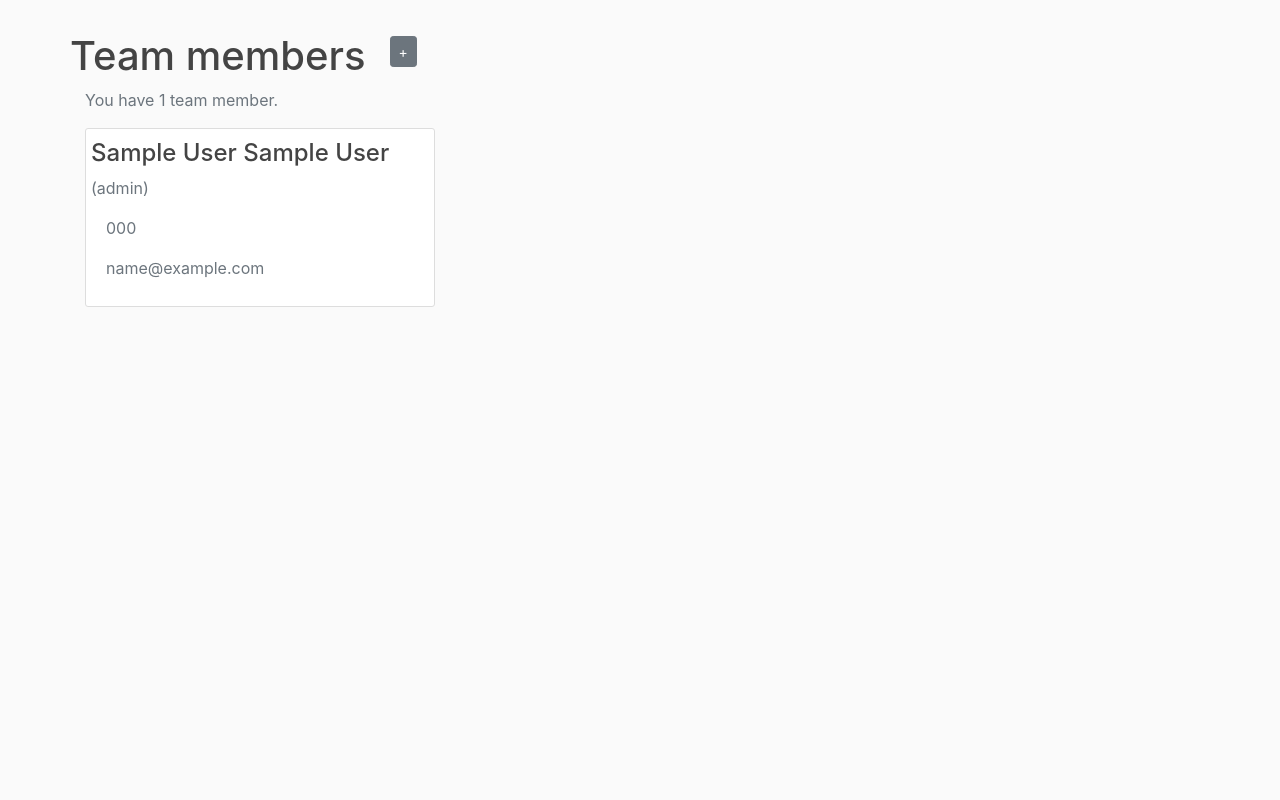
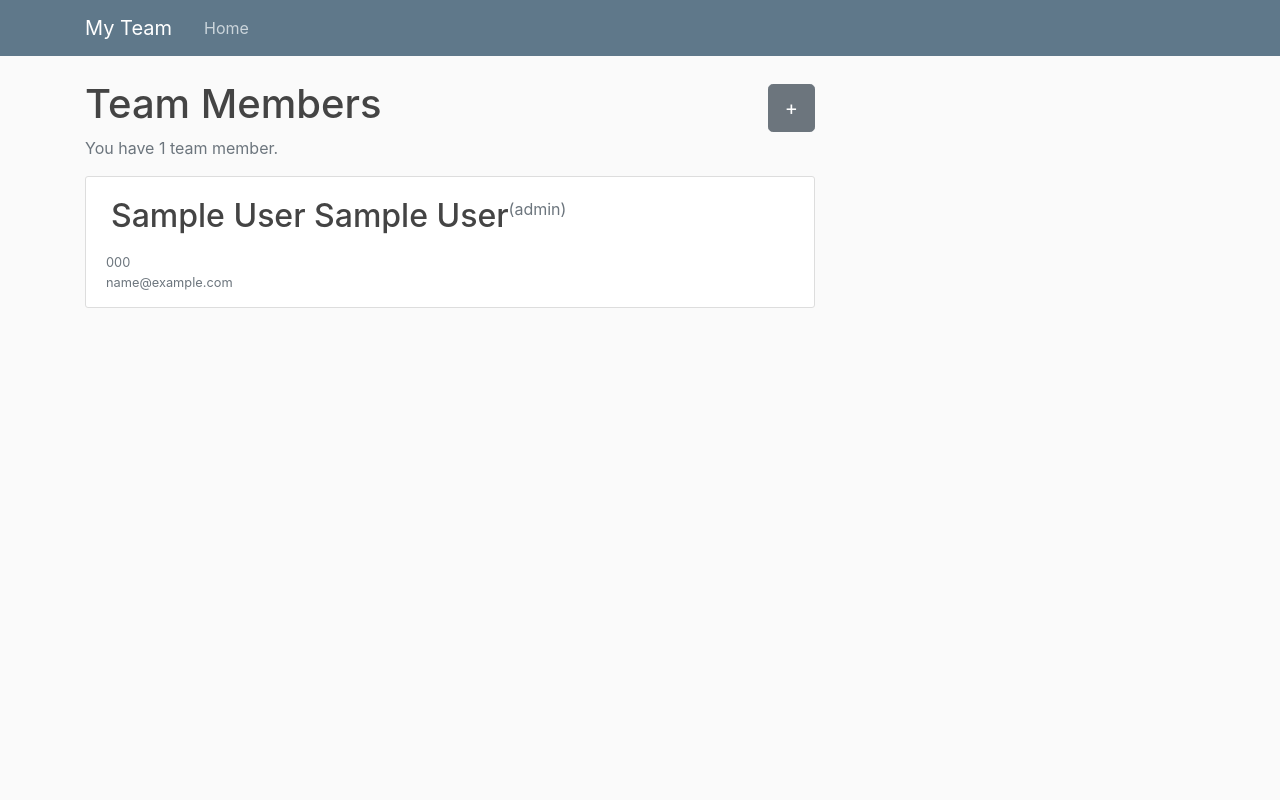
Before and after one commit to rahulroy96/team-management, a Django app: page / in a window 1280 px wide. Run offline with Django 4.2, Linux system fonts and the light colour scheme; tables that the repository leaves empty hold one stand-in row (values such as "Sample post"); some libraries are stand-ins or nearby versions.

Commit message:
Improved the Ui

```diff
--- a/members/forms.py
+++ b/members/forms.py
@@ -1,4 +1,4 @@
-from django.forms import ModelForm
+from django.forms import ModelForm, RadioSelect
 from .models import Member
 
 # Create the Member Form
@@ -6,6 +6,9 @@ class MemberForm(ModelForm):
     class Meta:
         model = Member
         fields = ["f_name", "l_name", "email", "phone_number", "role"]
+        widgets = {
+            'role': RadioSelect(),
+        }
 
     def clean_phone_number(self):
         # add '-' to the phone numbers if user didn't enter
--- a/members/models.py
+++ b/members/models.py
@@ -8,10 +8,12 @@ class Member(models.Model):
     f_name = models.CharField(
         max_length=100,
         validators=[name_regex],
+        verbose_name="First Name",
     )
     l_name = models.CharField(
         max_length=100,
         validators=[name_regex],
+        verbose_name="Last Name",
     )
     email = models.EmailField()
 
@@ -20,17 +22,18 @@ class Member(models.Model):
         regex=r"^\d{3}-?\d{3}-?\d{4}$"
     )  # allows only US styled phone numbers
     phone_number = models.CharField(
-        validators=[phone_number_regex], max_length=15, unique=True
+        validators=[phone_number_regex], max_length=15, unique=True, verbose_name="Phone Number",
     )
 
     class Role(models.TextChoices):
-        ADMIN = "Admin", "Can delete members"
-        REGULAR = "Regular", "Can't delete members"
+        ADMIN = "Admin", "Admin - Can delete members"
+        REGULAR = "Regular", "Regular - Can't delete members"
 
     role = models.CharField(
         max_length=7,
         choices=Role.choices,
         default=Role.REGULAR,
+        verbose_name="Role",
     )
 
     def is_admin(self):
--- a/members/static/main.css
+++ b/members/static/main.css
@@ -1,7 +1,7 @@
 body {
   background: #fafafa;
   color: #333333;
-  margin-top: 2rem;
+  margin-top: 5rem;
 }
 
 h1, h2, h3, h4, h5, h6 {
@@ -16,38 +16,77 @@ ul {
   background-color: #5f788a;
 }
 
+.site-header .navbar-nav .nav-link {
+  color: #cbd5db;
+}
+
+.site-header .navbar-nav .nav-link:hover {
+  color: #ffffff;
+}
+
+.site-header .navbar-nav .nav-link.active {
+  font-weight: 500;
+}
 
 .content-section {
   background: #ffffff;
   padding: 10px 20px;
   border: 1px solid #dddddd;
   border-radius: 3px;
-  margin-bottom: 10px;
+  margin-bottom: 20px;
 }
 
 .member-name {
+  padding: 10px 20px;
+}
+
+.article-title {
   color: #444444;
 }
 
-a.member-name:hover {
+a.article-title:hover {
   color: #428bca;
-  padding: 10px 20px;
-  margin-left: 10px;
   text-decoration: none;
-}
-
-#member-item {
-    background-color: #f00;
-    width: 100px;
-    height: 100px;
-}
-a.fill-div {
-    display: block;
-    height: 100%;
-    width: 100%;
-    text-decoration: none;
+  display: block;
+  height: 100%;
+  width: 100%;
 }
 
 .article-content {
   white-space: pre-line;
 }
+
+
+.article-img {
+  height: 65px;
+  width: 65px;
+  margin-right: 16px;
+}
+
+.article-metadata {
+  padding-bottom: 1px;
+  margin-bottom: 4px;
+
+}
+
+.article-metadata a:hover {
+  color: #333;
+  text-decoration: none;
+}
+
+.article-svg {
+  width: 25px;
+  height: 25px;
+  vertical-align: middle;
+}
+
+.account-img {
+  height: 125px;
+  width: 125px;
+  margin-right: 20px;
+  margin-bottom: 16px;
+}
+
+.account-heading {
+  font-size: 2.5rem;
+}
--- a/members/templates/members/base.html
+++ b/members/templates/members/base.html
@@ -1,19 +1,44 @@
 {% load static %}
-<!DOCTYPE html>
 <html>
 <head>
-
-    <!-- Required meta tags -->
     <meta charset="utf-8">
     <meta name="viewport" content="width=device-width, initial-scale=1, shrink-to-fit=no">
 
     <!-- Bootstrap CSS -->
     <link rel="stylesheet" href="https://maxcdn.bootstrapcdn.com/bootstrap/4.0.0/css/bootstrap.min.css" integrity="sha384-Gn5384xqQ1aoWXA+058RXPxPg6fy4IWvTNh0E263XmFcJlSAwiGgFAW/dAiS6JXm" crossorigin="anonymous">
-    <link rel="stylesheet" type="text/css" href="{% static 'main.css' %}">
+    <link rel="stylesheet" type="text/css"  href="{% static 'main.css' %}">
 
-    <title>Team Members</title>
+    <title> Team Members </title>
+
 </head>
 <body>
-    {% block content %}{% endblock%}
+
+    <header class="site-header">
+      <nav class="navbar navbar-expand-md navbar-dark bg-steel fixed-top">
+        <div class="container">
+          <a class="navbar-brand mr-4" href="{% url 'members-list' %}">My Team</a>
+          <button class="navbar-toggler" type="button" data-toggle="collapse" data-target="#navbarToggle" aria-controls="navbarToggle" aria-expanded="false" aria-label="Toggle navigation">
+          <span class="navbar-toggler-icon"></span>
+          </button>
+          <div class="collapse navbar-collapse" id="navbarToggle">
+            <div class="navbar-nav mr-auto">
+              <a class="nav-item nav-link" href="{% url 'members-list' %}">Home</a>
+            </div>
+          </div>
+        </div>
+      </nav>
+    </header>
+    <main role="main" class="container">
+      <div class="row">
+        <div class="col-md-8">
+            {% block content %}{% endblock %}
+        </div>
+      </div>
+    </main>
+
+    <script src="https://code.jquery.com/jquery-3.2.1.slim.min.js" integrity="sha384-KJ3o2DKtIkvYIK3UENzmM7KCkRr/rE9/Qpg6aAZGJwFDMVNA/GpGFF93hXpG5KkN" crossorigin="anonymous"></script>
+    <script src="https://cdnjs.cloudflare.com/ajax/libs/popper.js/1.12.9/umd/popper.min.js" integrity="sha384-ApNbgh9B+Y1QKtv3Rn7W3mgPxhU9K/ScQsAP7hUibX39j7fakFPskvXusvfa0b4Q" crossorigin="anonymous"></script>
+    <script src="https://maxcdn.bootstrapcdn.com/bootstrap/4.0.0/js/bootstrap.min.js" integrity="sha384-JZR6Spejh4U02d8jOt6vLEHfe/JQGiRRSQQxSfFWpi1MquVdAyjUar5+76PVCmYl" crossorigin="anonymous"></script>
+
 </body>
 </html>
--- a/members/templates/members/members_list.html
+++ b/members/templates/members/members_list.html
@@ -1,33 +1,50 @@
 {% extends "members/base.html" %}
-{% block content %}
-	<div class="container">
-		<div class="row">
-			<h1>Team members  </h1>
-			&nbsp;&nbsp;
-			<div class="col-md-8">
-	            <a class="btn btn-secondary btn-sm mt-1 mb-1" href="{% url 'member-add' %}">+</a>
-	        </div>
+
+{% block content%}
+
+<div class="d-flex" style="align-items: center;">
+<h1>Team Members</h1>
+<a class="btn btn-secondary btn-lg" style="margin-left: auto;" href="{% url 'member-add' %}">+</a>
 </div>
 <p class="text-secondary"> You have {{members|length}} team member{% if members|length != 1 %}s{% endif %}. </p>
+{% for member in members %}
+<article class="media content-section">
+    <div class="media-body">
+        <a class="article-title" href="{% url 'member-edit' member.id %}">
+        	<div class="row member-name">
+	        	<h2>{{ member.f_name}} {{ member.l_name }}</h2>
+	        	{% if member.is_admin %}
+	        	<p class="text-secondary">(admin) </p>{%endif%}
         	</div>
-	<main role="main" class="container">
-	    <div class="row">
-	        <div class="col-md-4">
-				{% for member in members %}
-					<div class="member-item content-section" >
-				    	<a class="fill-div" href="{% url 'member-edit' member.id%}">
-					   		<div class='row'>
-					          <h4 class="member-name">{{ member.f_name}} {{ member.l_name }}</h4>
-					          {% if member.is_admin %} <p class="text-secondary">(admin) </p>{%endif%}
+			<div class="article-metadata">
+	            <div>
+	                <small class="text-muted">{{ member.phone_number }}</small>
 	            </div>
-					          <p class="text-secondary">{{ member.phone_number }}</p>
-					          <p class="text-secondary">{{ member.email }}</p>
-
+	            <small class="text-muted">{{ member.email }}</small>
+        	</div>
         </a>
     </div>
+</article>
 {% endfor %}
-	    	</div>
-	    </div>
-    </main>
+
+{% if is_paginated %}
+{% if page_obj.has_previous %}
+<a class="btn btn-outline-info mb-4" href="?page=1">First</a>
+<a class="btn btn-outline-info mb-4" href="?page={{ page_obj.previous_page_number }}">Previous</a>
+{% endif %}
+
+{% for num in page_obj.paginator.page_range %}
+{% if page_obj.number == num %}
+<a class="btn btn-info mb-4" href="?page={{ num }}">{{ num }}</a>
+{% elif num > page_obj.number|add:'-3' and num < page_obj.number|add:'3' %}
+<a class="btn btn-outline-info mb-4" href="?page={{num}}">{{num}}</a>
+{% endif %}
+{% endfor %}
+
+{% if page_obj.has_next %}
+<a class="btn btn-outline-info mb-4" href="?page={{ page_obj.next_page_number }}">Next</a>
+<a class="btn btn-outline-info mb-4" href="?page={{ page_obj.paginator.num_pages }}">Last</a>
+{% endif %}
+{% endif %}
 
 {% endblock content %}
```
Also changed, not shown: members/migrations/0004_alter_member_f_name_alter_member_l_name_and_more.py (added). Lines whose indentation alone changed are shown as unchanged.
